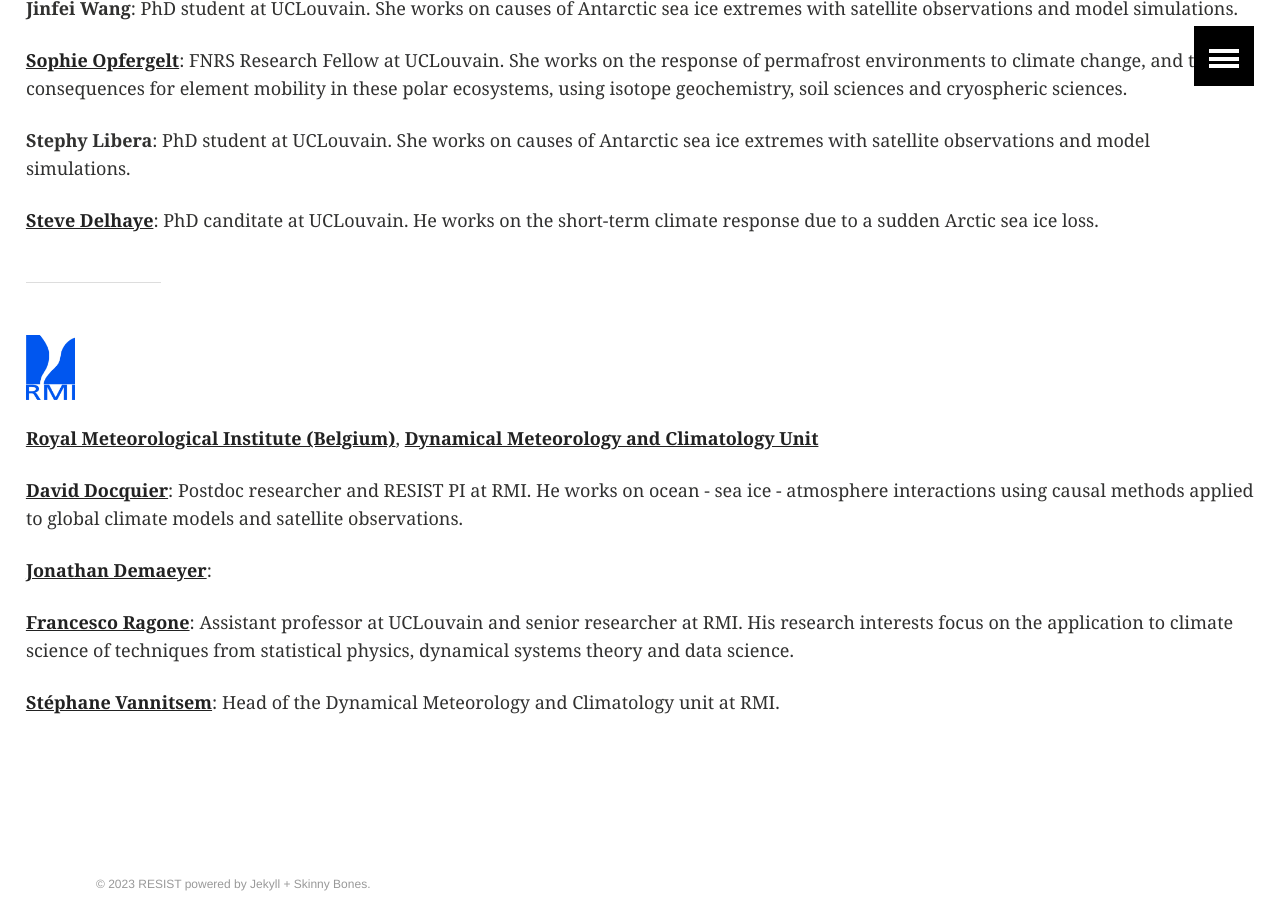
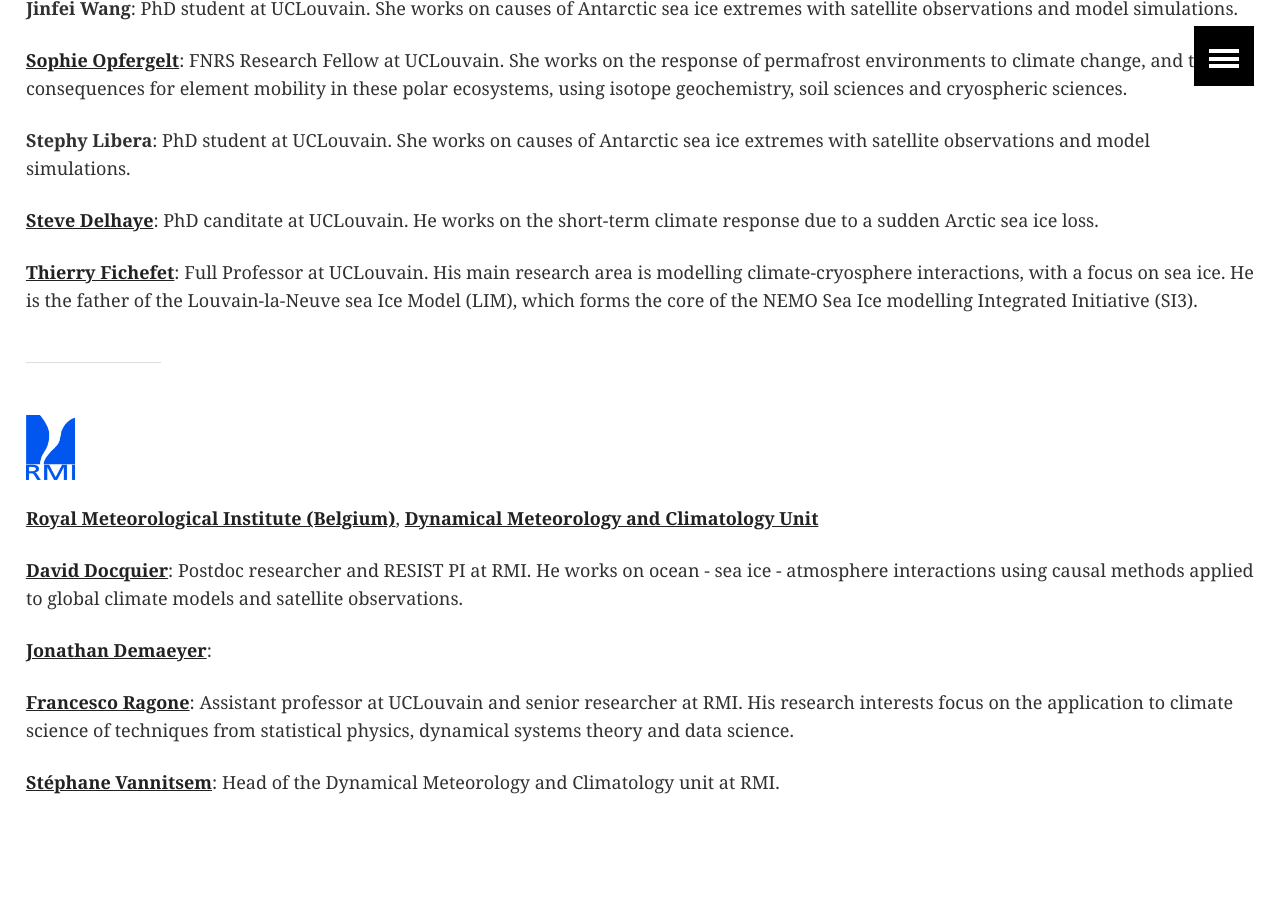
Before and after one commit to resist-impuls/resist-impuls.github.io, a Jekyll site: the page built from people.md, in a window 1280 px wide and 900 px high, scrolled down 1531 px. Built offline with Jekyll 4.4.1, drawn with Linux system fonts in a browser that asks for light colours; our own code applies the rules of GitHub Pages for plain Markdown files; some of the changed lines change nothing that is shown.

Commit message:
Update people.md

```diff
--- a/people.md
+++ b/people.md
@@ -32,7 +32,7 @@ _From left to right: Stéphane Vannitsem, Jonathan Demaeyer, Jinfei Wang, Feba F
 
 [**Steve Delhaye**](https://uclouvain.be/en/directories/steve.delhaye): PhD canditate at UCLouvain. He works on the short-term climate response due to a sudden Arctic sea ice loss.
 
-[**Thierry Fichefet**]: Full Professor at UCLouvain. His main research area is modelling climate-cryosphere interactions, with a focus on sea ice. He is the father of the Louvain-la-Neuve sea Ice Model (LIM), which forms the core of the NEMO Sea Ice modelling Integrated Initiative (SI3).
+[**Thierry Fichefet**](https://www.elic.ucl.ac.be/modx/index.php?id=49): Full Professor at UCLouvain. His main research area is modelling climate-cryosphere interactions, with a focus on sea ice. He is the father of the Louvain-la-Neuve sea Ice Model (LIM), which forms the core of the NEMO Sea Ice modelling Integrated Initiative (SI3).
 
 -----
 
```
